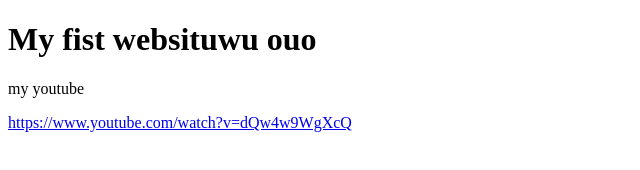
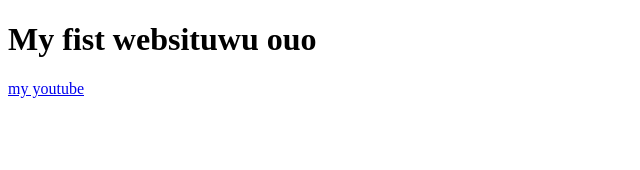
Before and after one commit to Throngjwk/Skyunicode173, a plain HTML site: page index.html in a window 1280 px wide. Shown: the whole page, without its empty margins (0-640 px from the left). Drawn offline with Linux system fonts and the light colour scheme.

Commit message:
Update index.html

```diff
--- a/index.html
+++ b/index.html
@@ -6,6 +6,6 @@
 <body>
 
 <h1>My fist websituwu ouo</h1>
-<p>my youtube</p><a href="url">https://www.youtube.com/watch?v=dQw4w9WgXcQ</a>
+<p><a href="https://www.youtube.com/watch?v=dQw4w9WgXcQ">my youtube</a></p>
 </body>
 </html>
```
